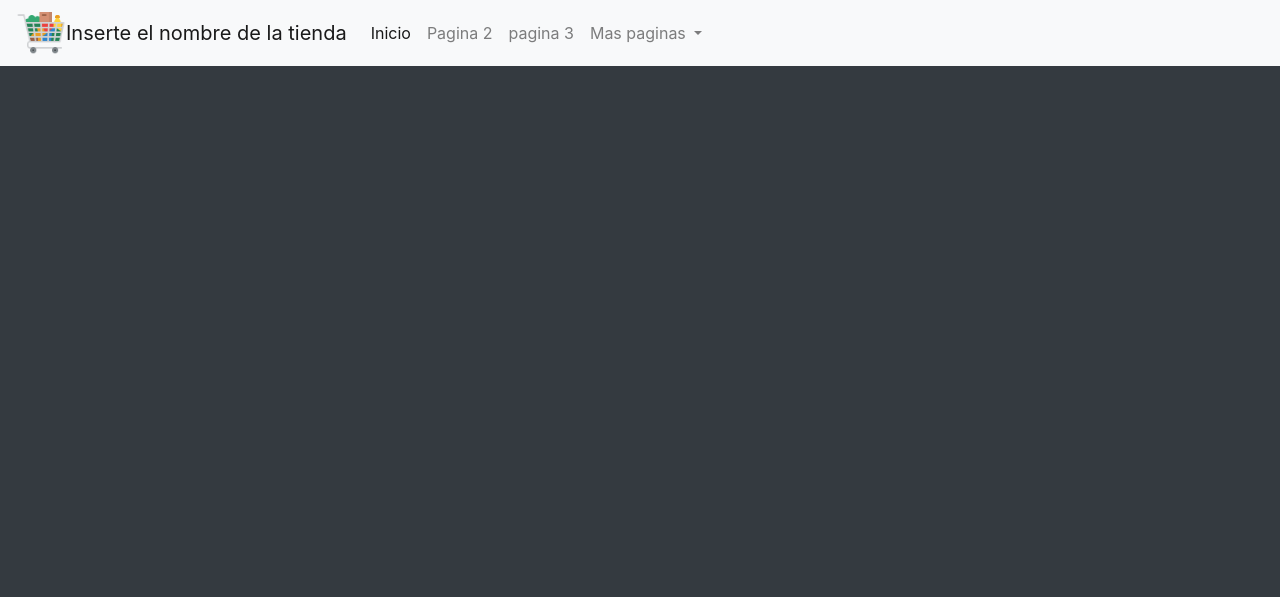
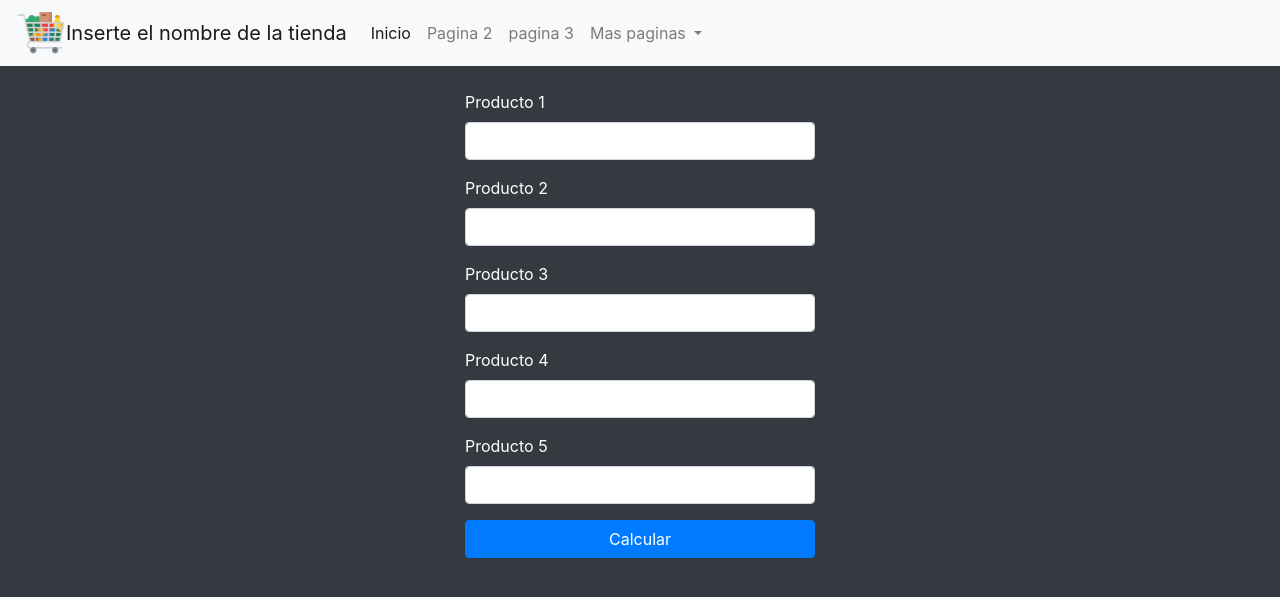
Before and after one commit to jhotinan/SUPERMERCADO, a PHP site: page / in a window 1280 px wide. Shown: the top 597 px of the page. Run offline with PHP 8.4, Linux system fonts and the light colour scheme.

Commit message:
Formulario
Se agrego un formulario en el cual se pueden agregar en 5 distintos espacion 5 productos, ademas se adiciono un boton para controlar las datos del formulario

```diff
--- a/index.php
+++ b/index.php
@@ -43,12 +43,39 @@
                 </ul>
             </div>
         </nav>
+    </header>
+    <main>
 
-    </header>
-
-    <body>
-
-    </body>
+    <div class="container text-white">
+        <div class="row justify-content-center">
+            <div class=" col-4">
+                <form action="" class="mt-4">
+                    <div class="form-group">
+                        <label for="producto1">Producto 1</label>
+                        <input type="text" class="form-control" id=producto1>
+                    </div>
+                    <div class="form-group">
+                        <label for="producto2">Producto 2</label>
+                        <input type="text" class="form-control" id=producto1>
+                    </div>
+                    <div class="form-group">
+                        <label for="producto3">Producto 3</label>
+                        <input type="text" class="form-control" id=producto1>
+                    </div>
+                    <div class="form-group">
+                        <label for="producto4">Producto 4</label>
+                        <input type="text" class="form-control" id=producto1>
+                    </div>
+                    <div class="form-group">
+                        <label for="producto5">Producto 5</label>
+                        <input type="text" class="form-control" id=producto1>
+                    </div>
+                    <button type="submit" class="btn btn-primary btn-block">Calcular</button>
+                </form>
+            </div>
+        </div>
+    </div>
+    </main>
     <footer>
 
     </footer>
```
